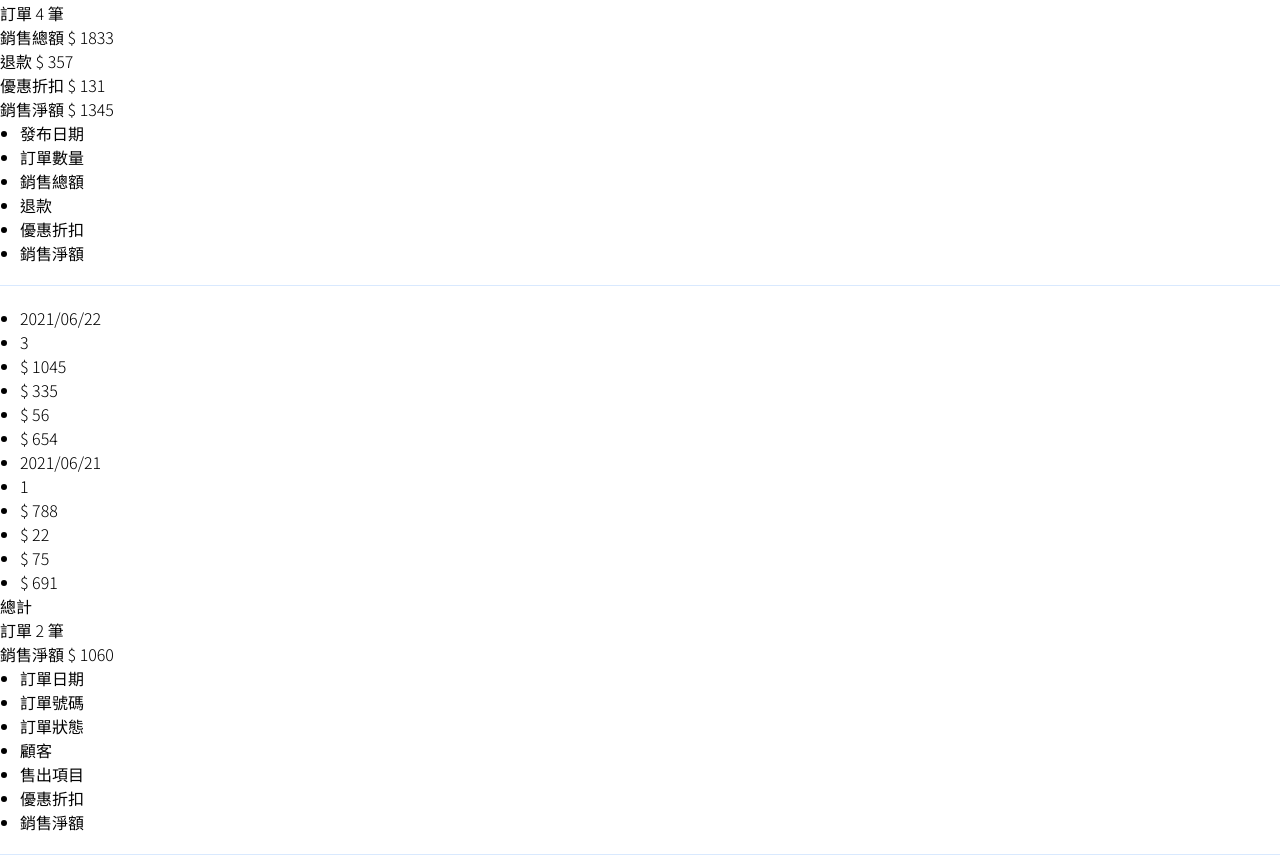
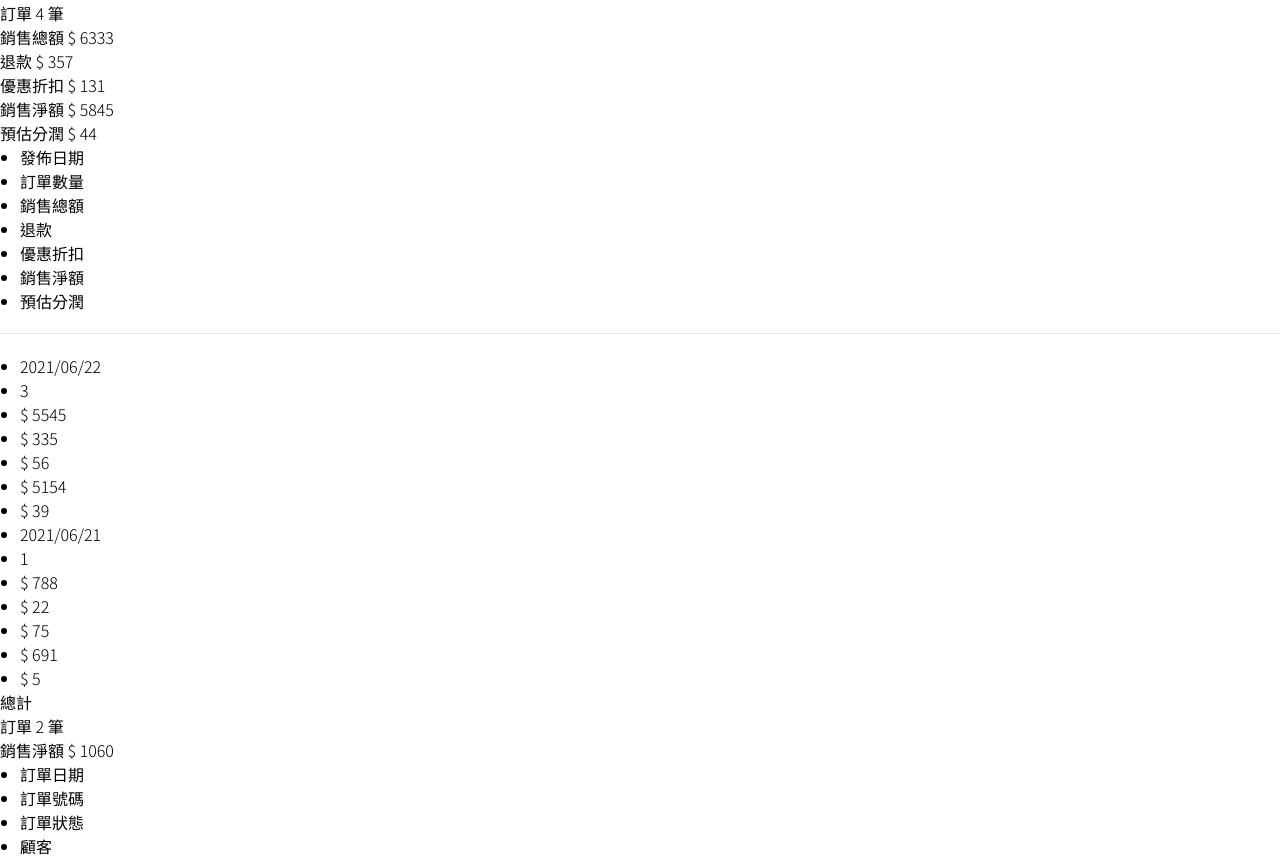
Before and after one commit to jasonwang-tw/paypaydrink-shopkeeper, a Vue app: page /#/shop_1 in a window 1280 px wide. Shown: the part 1742-2603 px from the top of the page. Built offline with nearby package versions, Linux system fonts and the light colour scheme.

Commit message:
增加預估分潤欄位

```diff
--- a/src/views/shop/page.vue
+++ b/src/views/shop/page.vue
@@ -64,10 +64,17 @@
           <div class="mr-5 border-r border-lightblue-high pr-5">
             優惠折扣 <span class="text-subyellow-500 ml-3">$ {{ sales_discount }}</span>
           </div>
-          <div>
+          <div class="mr-5 border-r border-lightblue-high pr-5">
             銷售淨額
             <span class="text-subyellow-500 ml-3"
               >$ {{ sales_income - sales_refund - sales_discount }}</span
+            >
+          </div>
+          <div>
+            預估分潤
+            <span class="text-subyellow-500 ml-3"
+              >$
+              {{ Math.round((sales_income - sales_refund - sales_discount) * 0.3 * 0.025) }}</span
             >
           </div>
         </div>
@@ -81,12 +88,15 @@
           v-for="(s, index) in sales"
           class="list-none pl-0 grid grid-cols-12 border-b border-lightblue-high pb-5 mb-5"
         >
-          <li class="col-span-2">{{ s.data }}</li>
+          <li class="col-span-1">{{ s.data }}</li>
           <li class="col-span-1">{{ s.order_quantity }}</li>
           <li class="col-span-2">$ {{ s.income }}</li>
           <li class="col-span-2">$ {{ s.refund }}</li>
           <li class="col-span-2">$ {{ s.discount }}</li>
-          <li class="col-span-3">$ {{ s.income - s.refund - s.discount }}</li>
+          <li class="col-span-2">$ {{ s.income - s.refund - s.discount }}</li>
+          <li class="col-span-2">
+            $ {{ Math.round((s.income - s.refund - s.discount) * 0.3 * 0.025) }}
+          </li>
         </ul>
       </div>
     </div>
@@ -160,8 +170,8 @@
         },
         sales_detailname: [
           {
-            name: '發布日期',
-            col: 'col-span-2'
+            name: '發佈日期',
+            col: 'col-span-1'
           },
           {
             name: '訂單數量',
@@ -181,14 +191,18 @@
           },
           {
             name: '銷售淨額',
-            col: 'col-span-3'
+            col: 'col-span-2'
+          },
+          {
+            name: '預估分潤',
+            col: 'col-span-2'
           }
         ],
         sales: [
           {
             data: '2021/06/22',
             order_quantity: 3,
-            income: 1045,
+            income: 5545,
             refund: 335,
             discount: 56,
             total: 0
```
